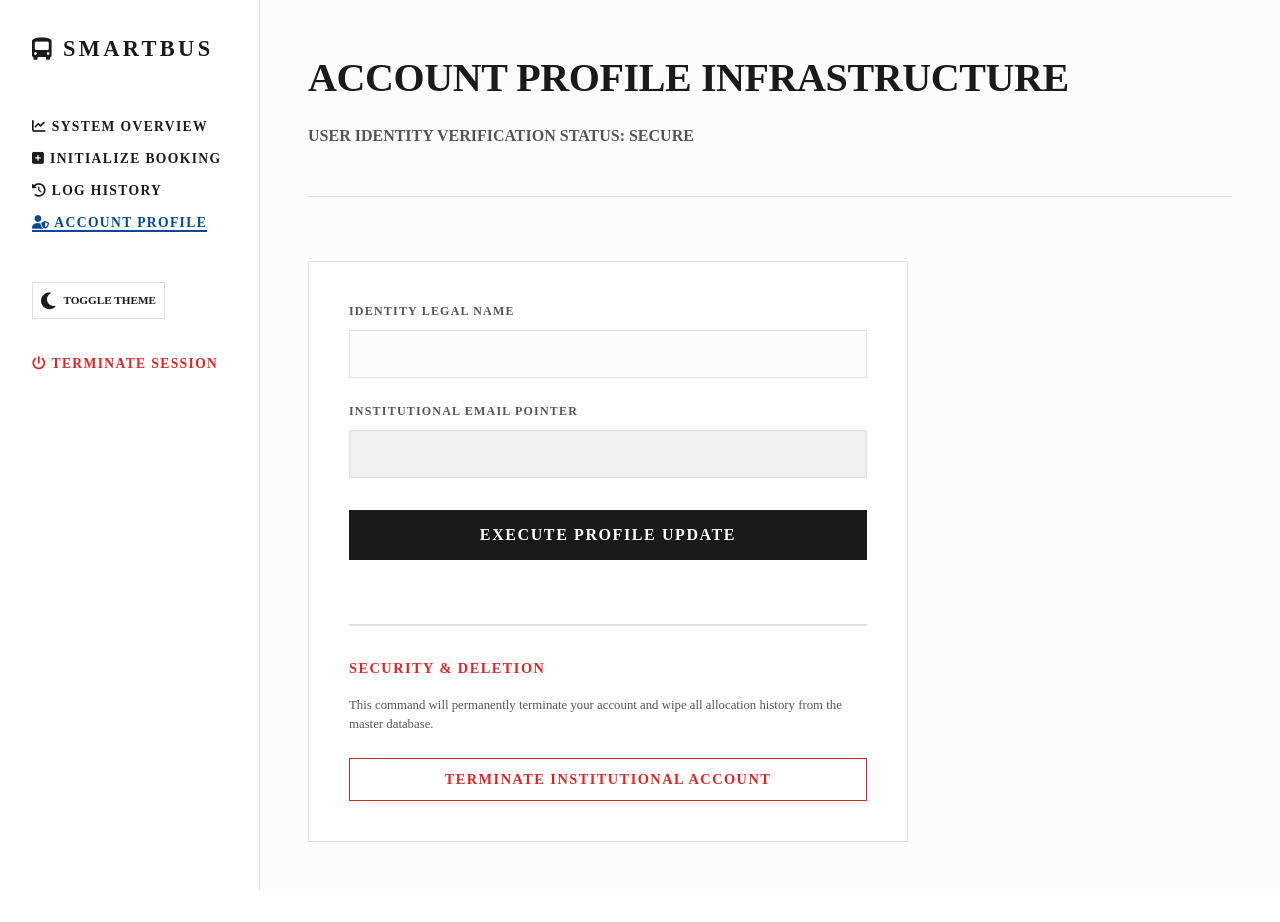
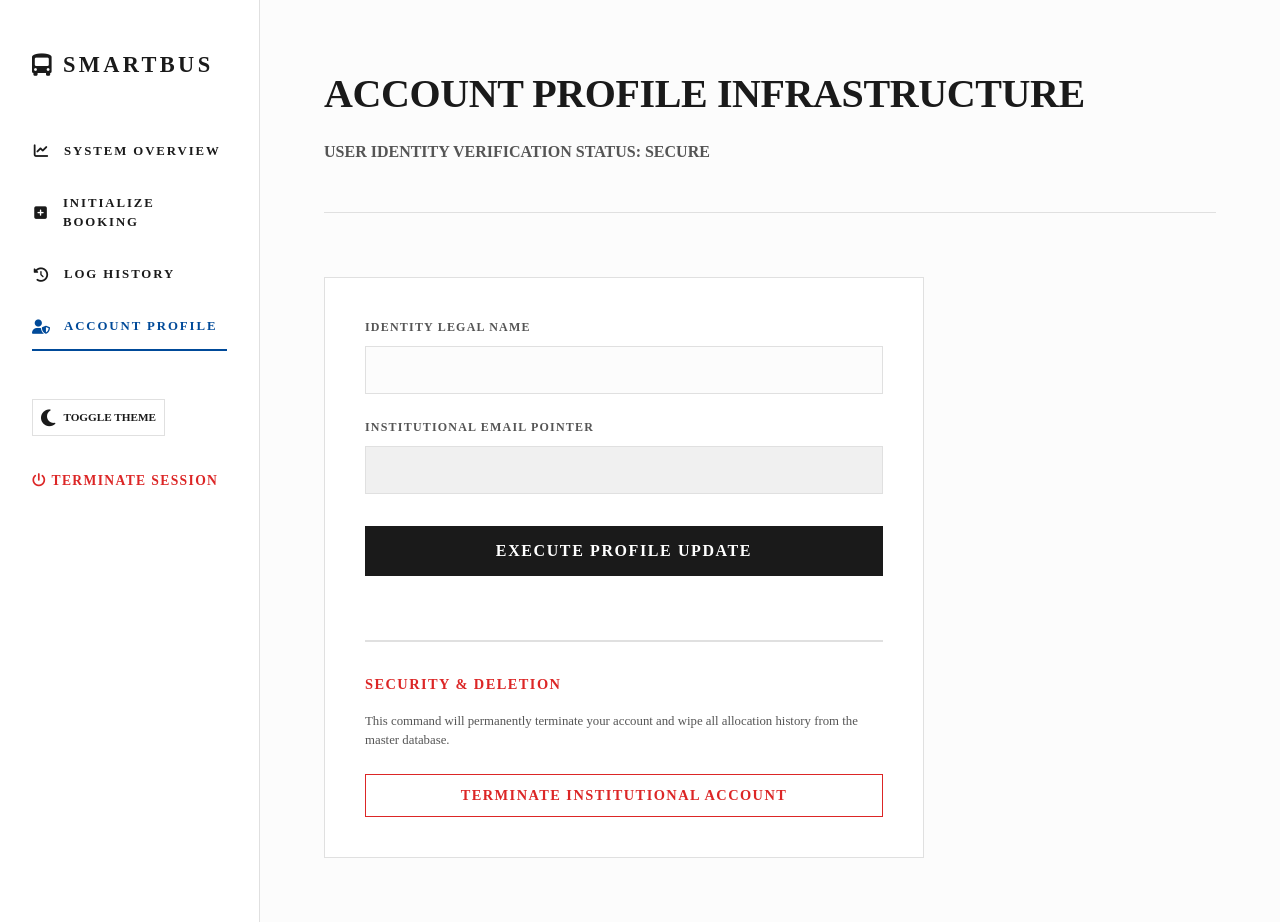
Before and after one commit to SekhSujonHaque2005/Bus-Management-System, a website: page frontend/profile.html in a window 1280 px wide. Before the commit the page ends 890 px from the top, so only its background shows below. Drawn offline with Linux system fonts and the light colour scheme.

Commit message:
Refine sidebar spacing and typography for maximum premium feel

```diff
--- a/frontend/css/style.css
+++ b/frontend/css/style.css
@@ -140,9 +140,26 @@ nav {
     text-decoration: none;
     color: var(--text-main);
     font-weight: 700;
-    font-size: 0.85rem;
+    font-size: 0.8rem;
     text-transform: uppercase;
-    letter-spacing: 0.1em;
+    letter-spacing: 0.15em;
+    display: flex;
+    align-items: center;
+    gap: 0.75rem;
+    padding: 0.75rem 0;
+    border-bottom: 1px solid transparent;
+    transition: var(--transition);
+}
+
+.nav-link:hover {
+    color: var(--brand);
+    border-bottom-color: var(--border);
+}
+
+.nav-link i {
+    width: 20px;
+    text-align: center;
+    font-size: 0.9rem;
 }
 
 /* --- HERO --- */
@@ -202,11 +219,18 @@ nav {
 
 .sidebar {
     border-right: 1px solid var(--border);
-    padding: 2rem;
+    padding: 3rem 2rem;
+    display: flex;
+    flex-direction: column;
+}
+
+.sidebar ul {
+    list-style: none;
+    flex: 1;
 }
 
 .dashboard-content {
-    padding: 3rem;
+    padding: 4rem;
     background: var(--bg-surface);
 }
 
```
